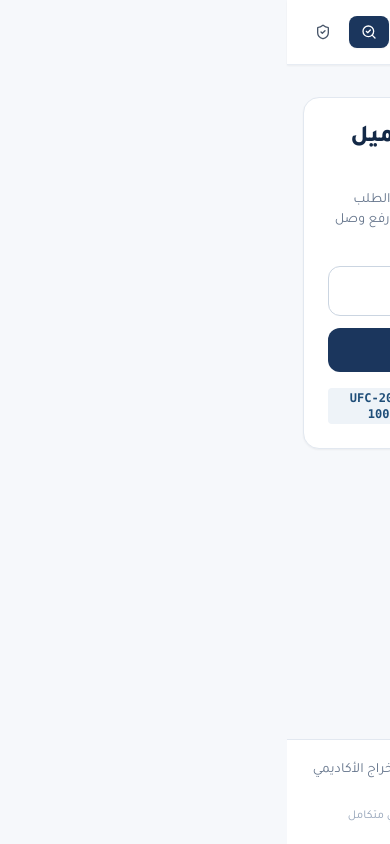
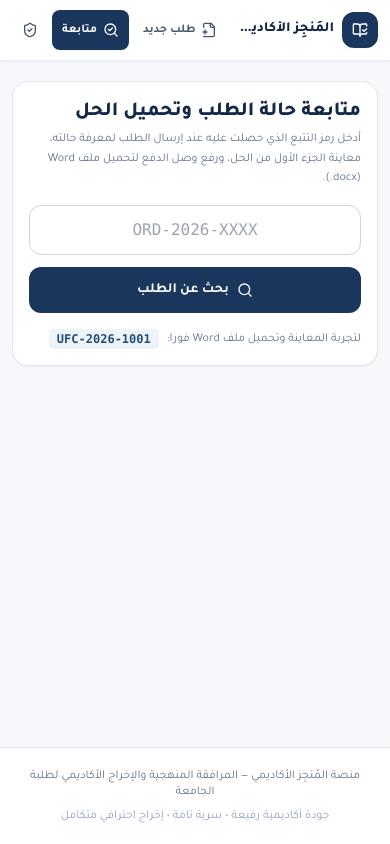
Before and after one commit to mimad194/acad-solver-web, a Next.js app: page /track in a window 390 px wide. Built offline with nearby package versions, Linux system fonts and the light colour scheme.

Commit message:
Remove numerical clutter from student UI and harden cross-OS mobile UX (iOS/Android/WebView)

```diff
--- a/src/app/globals.css
+++ b/src/app/globals.css
@@ -6,12 +6,53 @@
 
 html {
   direction: rtl;
+  -webkit-text-size-adjust: 100%;
+  text-size-adjust: 100%;
+  overflow-x: hidden;
+  overflow-x: clip;
+  scroll-behavior: smooth;
 }
 
 body {
   background-color: #f6f8fb;
   color: #1a2433;
   font-feature-settings: "kern" 1;
+  overflow-x: hidden;
+  overflow-x: clip;
+  -webkit-font-smoothing: antialiased;
+  -moz-osx-font-smoothing: grayscale;
+}
+
+/* Remove 300ms tap delay and harsh flash on older Android & iOS browsers */
+a,
+button,
+input,
+select,
+textarea,
+label {
+  -webkit-tap-highlight-color: transparent;
+  touch-action: manipulation;
+}
+
+/* Prevent iOS Safari & WKWebView forced auto-zoom when focusing inputs < 16px */
+@media (max-width: 767px) {
+  input:not([type="checkbox"]):not([type="radio"]):not([type="file"]),
+  select,
+  textarea {
+    font-size: 16px !important;
+  }
+}
+
+/* Consistent native select rendering across iOS Safari & Android Chrome */
+select {
+  max-width: 100%;
+  text-overflow: ellipsis;
+}
+
+/* Smooth touch scrolling for wide tables & equations on older iOS Safari */
+.overflow-x-auto,
+.katex-display {
+  -webkit-overflow-scrolling: touch;
 }
 
 /* Keep KaTeX math strictly LTR inside RTL Arabic paragraphs */
--- a/src/app/layout.tsx
+++ b/src/app/layout.tsx
@@ -1,11 +1,29 @@
-import type { Metadata } from "next";
+import type { Metadata, Viewport } from "next";
 import "./globals.css";
 import Navbar from "@/components/Navbar";
+
+export const viewport: Viewport = {
+  width: "device-width",
+  initialScale: 1,
+  viewportFit: "cover",
+  themeColor: "#1B365D",
+};
 
 export const metadata: Metadata = {
   title: "منصة المُنجِز الأكاديمي | المرافقة المنهجية والإخراج الأكاديمي",
   description:
     "منصة جامعية للمرافقة المنهجية والإخراج الأكاديمي الاحترافي لطلبة الليسانس والماستر بالاعتماد على مراجع ومطبوعات المقياس.",
+  appleWebApp: {
+    capable: true,
+    statusBarStyle: "default",
+    title: "المُنجِز الأكاديمي",
+  },
+  formatDetection: {
+    telephone: false,
+    date: false,
+    address: false,
+    email: false,
+  },
 };
 
 export default function RootLayout({
@@ -23,11 +41,11 @@ export default function RootLayout({
           rel="stylesheet"
         />
       </head>
-      <body className="min-h-screen font-sans antialiased flex flex-col">
+      <body className="min-h-screen min-h-[100dvh] font-sans antialiased flex flex-col">
         <Navbar />
-        <main className="flex-1">{children}</main>
-        <footer className="border-t border-slate-200 bg-white py-5 mt-12">
-          <div className="max-w-6xl mx-auto px-4 flex flex-col sm:flex-row items-center justify-between gap-2 text-sm text-slate-500">
+        <main className="flex-1 w-full">{children}</main>
+        <footer className="border-t border-slate-200 bg-white pt-5 pb-[calc(1.25rem+env(safe-area-inset-bottom))] mt-10 sm:mt-12">
+          <div className="max-w-6xl mx-auto px-4 flex flex-col sm:flex-row items-center justify-between gap-2 text-center sm:text-right text-xs sm:text-sm text-slate-500">
             <p>منصة المُنجِز الأكاديمي — المرافقة المنهجية والإخراج الأكاديمي لطلبة الجامعة</p>
             <p className="text-xs text-slate-400">جودة أكاديمية رفيعة • سرية تامة • إخراج احترافي متكامل</p>
           </div>
--- a/src/app/track/page.tsx
+++ b/src/app/track/page.tsx
@@ -29,6 +29,7 @@ import {
   SolutionDocument,
 } from "@/types/order";
 import SolutionPreview from "@/components/SolutionPreview";
+import { copyToClipboard } from "@/lib/clipboard";
 
 interface TrackedOrder {
   id: string;
@@ -241,14 +242,14 @@ function TrackContent() {
       : null;
 
   return (
-    <div className="max-w-5xl mx-auto px-4 py-8 space-y-6">
+    <div className="max-w-5xl mx-auto px-3 sm:px-4 py-5 sm:py-8 space-y-5 sm:space-y-6">
       {/* Search Bar Card */}
-      <section className="bg-white border border-slate-200 rounded-2xl p-6 shadow-sm space-y-4">
+      <section className="bg-white border border-slate-200 rounded-2xl p-4 sm:p-6 shadow-sm space-y-4">
         <div>
-          <h1 className="text-2xl font-extrabold text-navy-800">
+          <h1 className="text-xl sm:text-2xl font-extrabold text-navy-800">
             متابعة حالة الطلب وتحميل الحل
           </h1>
-          <p className="text-sm text-slate-500 mt-1">
+          <p className="text-xs sm:text-sm text-slate-500 mt-1 leading-relaxed">
             أدخل رمز التتبع الذي حصلت عليه عند إرسال الطلب لمعرفة حالته، معاينة الجزء الأول من الحل، ورفع وصل الدفع لتحميل ملف Word (.docx).
           </p>
         </div>
@@ -263,22 +264,25 @@ function TrackContent() {
           <input
             type="text"
             dir="ltr"
+            autoCapitalize="characters"
+            autoCorrect="off"
+            spellCheck={false}
             value={code}
             onChange={(e) => setCode(e.target.value)}
             placeholder="ORD-2026-XXXX"
-            className="flex-1 px-4 py-3 rounded-xl border border-slate-300 font-mono text-base text-center sm:text-left focus:outline-none focus:ring-2 focus:ring-navy-600"
+            className="flex-1 min-h-[46px] px-4 py-3 rounded-xl border border-slate-300 font-mono text-base text-center sm:text-left focus:outline-none focus:ring-2 focus:ring-navy-600"
           />
           <button
             type="submit"
             disabled={loading}
-            className="inline-flex items-center justify-center gap-2 px-6 py-3 rounded-xl bg-navy-700 text-white font-bold text-sm hover:bg-navy-600 disabled:opacity-60"
+            className="w-full sm:w-auto min-h-[46px] inline-flex items-center justify-center gap-2 px-6 py-3 rounded-xl bg-navy-700 text-white font-bold text-sm hover:bg-navy-600 disabled:opacity-60"
           >
             <Search className="w-4 h-4" />
             {loading ? "جاري البحث..." : "بحث عن الطلب"}
           </button>
         </form>
 
-        <div className="text-xs text-slate-500 flex items-center gap-2">
+        <div className="text-xs text-slate-500 flex flex-wrap items-center gap-2">
           <span>لتجربة المعاينة وتحميل ملف Word فورا:</span>
           <button
             type="button"
@@ -303,7 +307,7 @@ function TrackContent() {
       {order && (
         <>
           {/* Order Details & Stepper */}
-          <section className="bg-white border border-slate-200 rounded-2xl p-6 shadow-sm space-y-6">
+          <section className="bg-white border border-slate-200 rounded-2xl p-4 sm:p-6 shadow-sm space-y-5 sm:space-y-6">
             <div className="flex flex-col sm:flex-row sm:items-center justify-between gap-4 pb-4 border-b border-slate-100">
               <div>
                 <div className="flex flex-wrap items-center gap-2">
@@ -401,17 +405,17 @@ function TrackContent() {
 
           {/* Semester Activity Credits Pass Card (PASS-XXXXX) */}
           {creditPass && (
-            <section className="bg-gradient-to-l from-navy-800 to-navy-700 text-white rounded-2xl p-6 shadow-md space-y-4">
+            <section className="bg-gradient-to-l from-navy-800 to-navy-700 text-white rounded-2xl p-4 sm:p-6 shadow-md space-y-4">
               <div className="flex flex-wrap items-center justify-between gap-2 pb-3 border-b border-white/15">
                 <div>
                   <p className="text-xs font-bold text-amber-300">
                     🎟️ بطاقة رصيد أنشطة السداسي (صالح قبل الامتحانات الحضورية)
                   </p>
-                  <h3 className="text-lg font-extrabold mt-0.5">
+                  <h3 className="text-base sm:text-lg font-extrabold mt-0.5">
                     المتبقي لك: {creditPass.remainingCredits} من أصل {creditPass.totalCredits} نشاط
                   </h3>
                 </div>
-                <div className="flex items-center gap-2">
+                <div className="flex flex-wrap items-center gap-2">
                   <span
                     dir="ltr"
                     className="font-mono text-sm font-black px-3 py-1.5 rounded-xl bg-white text-navy-900"
@@ -421,11 +425,11 @@ function TrackContent() {
                   <button
                     type="button"
                     onClick={async () => {
-                      await navigator.clipboard.writeText(creditPass.passCode);
+                      await copyToClipboard(creditPass.passCode);
                       setCopiedPass(true);
                       setTimeout(() => setCopiedPass(false), 2000);
                     }}
-                    className="inline-flex items-center gap-1 px-3 py-1.5 rounded-xl bg-white/15 hover:bg-white/25 text-xs font-bold"
+                    className="inline-flex items-center gap-1 min-h-[40px] px-3 py-1.5 rounded-xl bg-white/15 hover:bg-white/25 text-xs font-bold"
                   >
                     <Copy className="w-3.5 h-3.5" />
                     {copiedPass ? "نُسخ ✓" : "نسخ الرمز"}
@@ -530,11 +534,11 @@ function TrackContent() {
                     const url = `${window.location.origin}/?ref=${encodeURIComponent(
                       referralStats.referralCode
                     )}`;
-                    await navigator.clipboard.writeText(url);
+                    await copyToClipboard(url);
                     setCopiedRef(true);
                     setTimeout(() => setCopiedRef(false), 2000);
                   }}
-                  className="inline-flex items-center gap-1.5 px-3.5 py-2 rounded-xl bg-navy-700 hover:bg-navy-600 text-white text-xs font-bold"
+                  className="inline-flex items-center gap-1.5 min-h-[40px] px-3.5 py-2 rounded-xl bg-navy-700 hover:bg-navy-600 text-white text-xs font-bold"
                 >
                   <Copy className="w-3.5 h-3.5" />
                   {copiedRef ? "تم نسخ رابط الإحالة ✓" : "نسخ رابط الإحالة"}
@@ -552,7 +556,7 @@ function TrackContent() {
                       "noopener,noreferrer"
                     );
                   }}
-                  className="inline-flex items-center gap-1.5 px-3.5 py-2 rounded-xl bg-emerald-600 hover:bg-emerald-700 text-white text-xs font-bold"
+                  className="inline-flex items-center gap-1.5 min-h-[40px] px-3.5 py-2 rounded-xl bg-emerald-600 hover:bg-emerald-700 text-white text-xs font-bold"
                 >
                   <MessageCircle className="w-3.5 h-3.5" />
                   مشاركة الرابط في مجموعات WhatsApp
@@ -622,21 +626,21 @@ function TrackContent() {
                   {config?.payment.baridimobRip || config?.payment.ccpAccount ? (
                     <div className="space-y-2">
                       {config.payment.baridimobRip && (
-                        <div className="p-2.5 rounded-lg bg-slate-50 border border-slate-200 flex items-center justify-between gap-2">
-                          <div>
+                        <div className="p-2.5 rounded-lg bg-slate-50 border border-slate-200 flex flex-wrap items-center justify-between gap-2">
+                          <div className="min-w-0">
                             <span className="text-[10px] text-slate-500 block">رقم RIP (BaridiMob)</span>
-                            <span dir="ltr" className="font-mono font-extrabold text-sm text-navy-900">
+                            <span dir="ltr" className="font-mono font-extrabold text-sm text-navy-900 break-all">
                               {config.payment.baridimobRip}
                             </span>
                           </div>
                           <button
                             type="button"
                             onClick={async () => {
-                              await navigator.clipboard.writeText(config.payment.baridimobRip);
+                              await copyToClipboard(config.payment.baridimobRip);
                               setCopiedRip(true);
                               setTimeout(() => setCopiedRip(false), 2000);
                             }}
-                            className="inline-flex items-center gap-1 px-2.5 py-1.5 rounded-lg bg-navy-700 text-white text-[11px] font-bold hover:bg-navy-600 shrink-0"
+                            className="inline-flex items-center gap-1 min-h-[38px] px-3 py-1.5 rounded-lg bg-navy-700 text-white text-[11px] font-bold hover:bg-navy-600 shrink-0"
                           >
                             <Copy className="w-3 h-3" />
                             {copiedRip ? "نُسخ" : "نسخ"}
@@ -835,7 +839,7 @@ function TrackContent() {
                     <div className="space-y-1 text-center md:text-right">
                       <div className="inline-flex items-center gap-1.5 text-xs font-bold text-amber-300">
                         <Lock className="w-4 h-4" />
-                        تم عرض {order.solution.blocks.length} عناصر فقط من أصل {order.totalBlocksCount} عنصر
+                        معاينة مجانية للجزء الأول فقط — بقية العمل جاهزة للفتح
                       </div>
                       <h4 className="text-base sm:text-lg font-extrabold">
                         باقي الحل وملف Word الكامل {order.hasStudyGuide ? "+ دليل الفهم والمناقشة" : ""} جاهزان للتنزيل
--- a/src/components/Navbar.tsx
+++ b/src/components/Navbar.tsx
@@ -8,29 +8,29 @@ export default function Navbar() {
   const pathname = usePathname();
 
   const navItems = [
-    { href: "/", label: "تقديم طلب جديد", icon: FilePlus2 },
-    { href: "/track", label: "متابعة طلبي", icon: SearchCheck },
-    { href: "/admin", label: "لوحة الإدارة", icon: ShieldCheck },
+    { href: "/", label: "تقديم طلب جديد", mobileLabel: "طلب جديد", icon: FilePlus2, showLabelOnMobile: true },
+    { href: "/track", label: "متابعة طلبي", mobileLabel: "متابعة", icon: SearchCheck, showLabelOnMobile: true },
+    { href: "/admin", label: "لوحة الإدارة", mobileLabel: "الإدارة", icon: ShieldCheck, showLabelOnMobile: false },
   ];
 
   return (
-    <header className="sticky top-0 z-40 bg-white/95 backdrop-blur border-b border-slate-200/80 shadow-sm">
-      <div className="max-w-6xl mx-auto px-4 h-16 flex items-center justify-between gap-4">
-        <Link href="/" className="flex items-center gap-2.5 group">
-          <div className="w-10 h-10 rounded-xl bg-navy-700 text-white flex items-center justify-center shadow-sm group-hover:bg-navy-600 transition-colors">
-            <BookOpenCheck className="w-5 h-5" />
+    <header className="sticky top-0 z-40 bg-white/95 backdrop-blur border-b border-slate-200/80 shadow-sm pt-[env(safe-area-inset-top)]">
+      <div className="max-w-6xl mx-auto px-3 sm:px-4 min-h-[60px] sm:h-16 py-1.5 sm:py-0 flex items-center justify-between gap-2 sm:gap-4">
+        <Link href="/" className="flex items-center gap-2 sm:gap-2.5 group min-w-0 shrink">
+          <div className="w-9 h-9 sm:w-10 sm:h-10 rounded-xl bg-navy-700 text-white flex items-center justify-center shadow-sm group-hover:bg-navy-600 transition-colors shrink-0">
+            <BookOpenCheck className="w-4 h-4 sm:w-5 sm:h-5" />
           </div>
-          <div>
-            <span className="block font-extrabold text-lg text-navy-800 leading-tight">
+          <div className="min-w-0">
+            <span className="block font-extrabold text-sm sm:text-lg text-navy-800 leading-tight truncate">
               المُنجِز الأكاديمي
             </span>
-            <span className="block text-[11px] text-slate-500 leading-tight">
+            <span className="hidden sm:block text-[11px] text-slate-500 leading-tight truncate">
               المرافقة المنهجية والإخراج الأكاديمي
             </span>
           </div>
         </Link>
 
-        <nav className="flex items-center gap-1.5 sm:gap-2">
+        <nav className="flex items-center gap-1 sm:gap-2 shrink-0" aria-label="التنقل الرئيسي">
           {navItems.map((item) => {
             const active =
               item.href === "/"
@@ -41,14 +41,23 @@ export default function Navbar() {
               <Link
                 key={item.href}
                 href={item.href}
-                className={`flex items-center gap-1.5 px-3 py-2 rounded-lg text-sm font-medium transition-colors ${
+                aria-label={item.label}
+                title={item.label}
+                className={`flex items-center justify-center gap-1.5 min-h-[40px] px-2.5 sm:px-3 py-2 rounded-lg text-xs sm:text-sm font-bold sm:font-medium transition-colors whitespace-nowrap ${
                   active
                     ? "bg-navy-700 text-white shadow-sm"
                     : "text-slate-600 hover:bg-navy-50 hover:text-navy-800"
                 }`}
               >
-                <Icon className="w-4 h-4" />
-                <span className="hidden sm:inline">{item.label}</span>
+                <Icon className="w-4 h-4 shrink-0" />
+                {item.showLabelOnMobile ? (
+                  <>
+                    <span className="sm:hidden">{item.mobileLabel}</span>
+                    <span className="hidden sm:inline">{item.label}</span>
+                  </>
+                ) : (
+                  <span className="hidden sm:inline">{item.label}</span>
+                )}
               </Link>
             );
           })}
--- /dev/null
+++ b/src/lib/clipboard.ts
@@ -0,0 +1,50 @@
+/**
+ * Cross-browser / cross-OS clipboard helper.
+ * Works on modern browsers, iOS Safari (including older versions),
+ * Android Chrome, Samsung Internet, and Facebook/WhatsApp in-app WebViews.
+ */
+export async function copyToClipboard(text: string): Promise<boolean> {
+  if (typeof window === "undefined") return false;
+
+  // Primary modern Clipboard API (requires HTTPS / secure context)
+  if (navigator.clipboard && typeof navigator.clipboard.writeText === "function") {
+    try {
+      await navigator.clipboard.writeText(text);
+      return true;
+    } catch {
+      // Fall through to legacy textarea method (common in iOS/Android WebViews)
+    }
+  }
+
+  // Fallback compatible with older iOS Safari & Android WebViews
+  try {
+    const textarea = document.createElement("textarea");
+    textarea.value = text;
+    textarea.setAttribute("readonly", "");
+    textarea.style.position = "fixed";
+    textarea.style.top = "0";
+    textarea.style.left = "-9999px";
+    textarea.style.fontSize = "16px"; // Prevent iOS auto-zoom
+    textarea.style.opacity = "0";
+    document.body.appendChild(textarea);
+
+    const selection = document.getSelection();
+    const prevRange =
+      selection && selection.rangeCount > 0 ? selection.getRangeAt(0) : null;
+
+    textarea.focus();
+    textarea.select();
+    textarea.setSelectionRange(0, textarea.value.length);
+
+    const ok = document.execCommand("copy");
+    document.body.removeChild(textarea);
+
+    if (prevRange && selection) {
+      selection.removeAllRanges();
+      selection.addRange(prevRange);
+    }
+    return ok;
+  } catch {
+    return false;
+  }
+}
```
Also changed, not shown: src/app/page.tsx (+36 -31 lines), src/components/SolutionPreview.tsx (+12 -12 lines).
